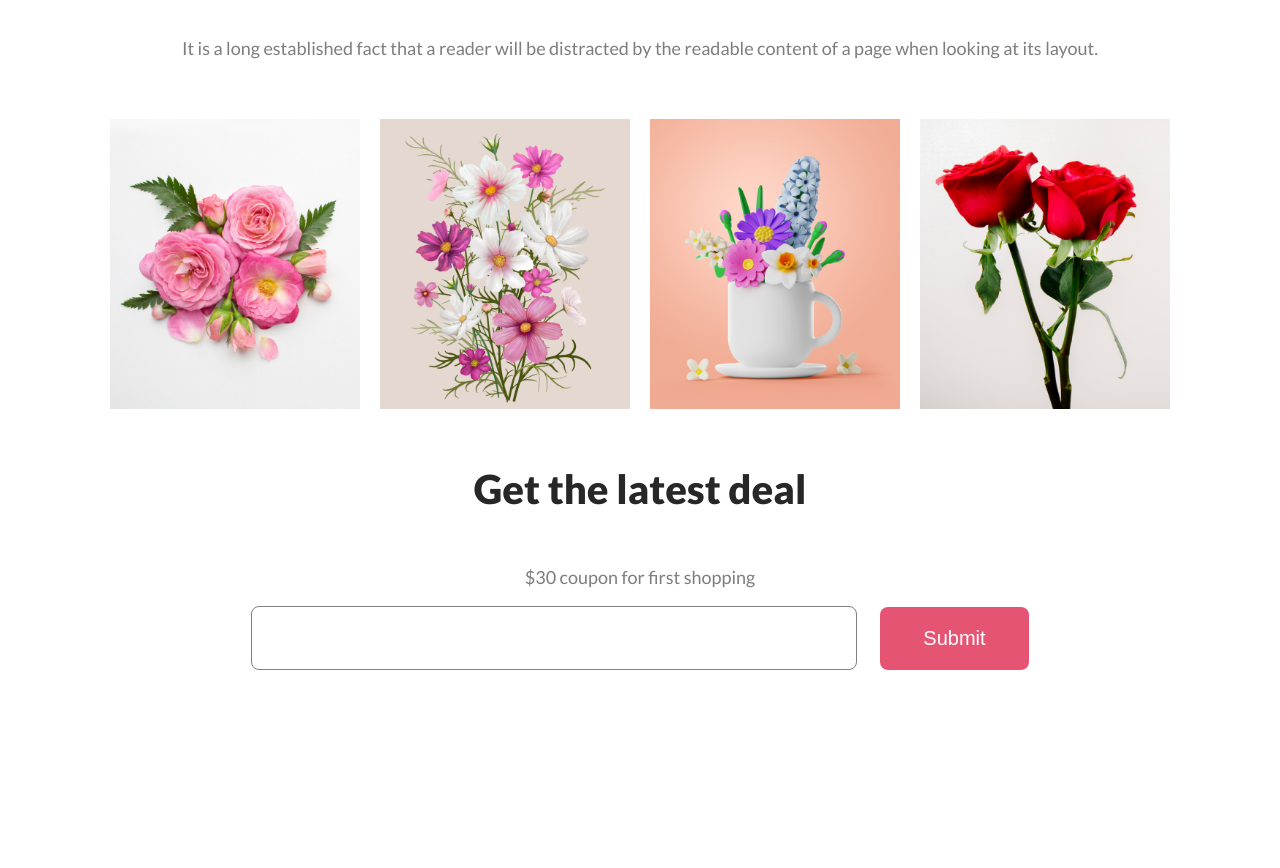
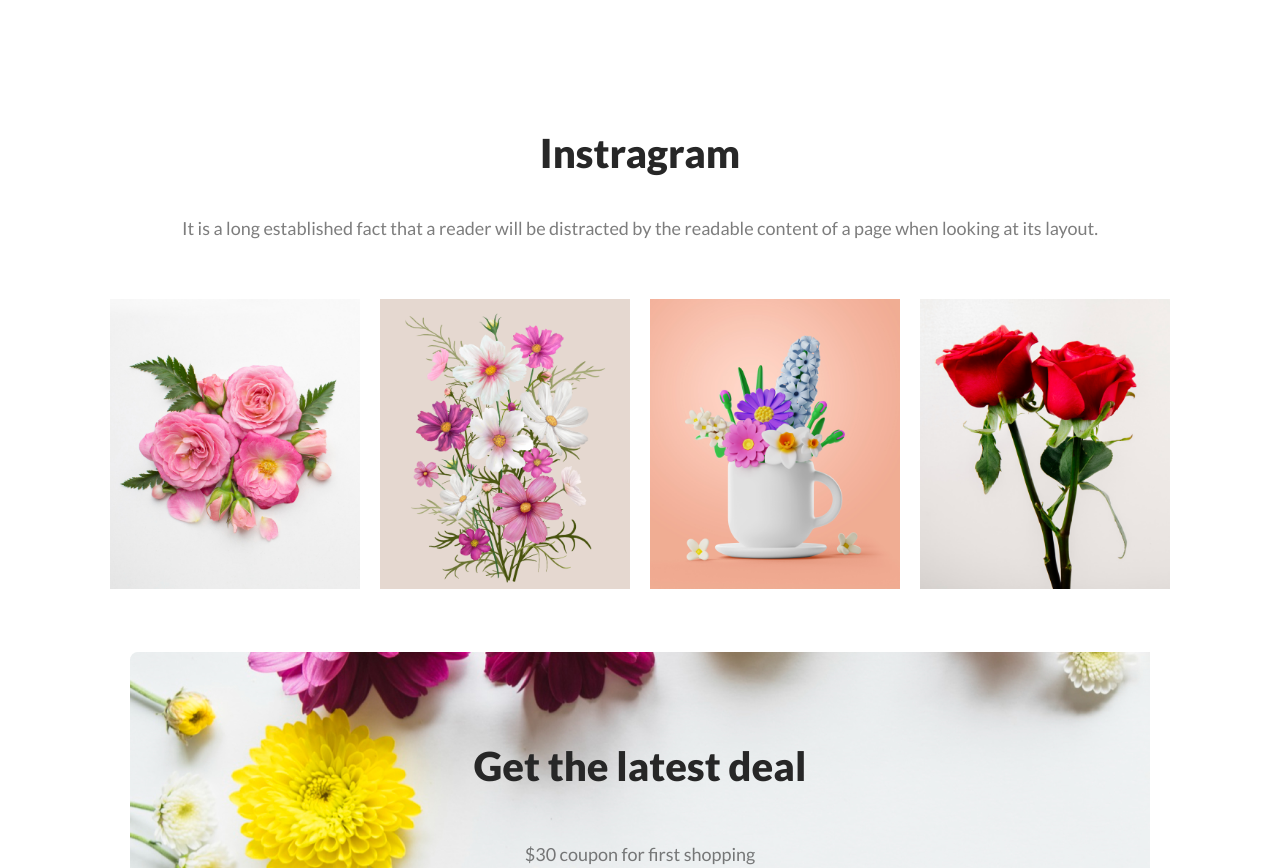
Before and after one commit to AnwarShah/flower-shop, a plain HTML site: page index.html in a window 1280 px wide. Shown: the part 2244-3112 px from the top of the page. Before the commit the page ends 2954 px from the top, so only its background shows below. Drawn offline with Linux system fonts and the light colour scheme.

Commit message:
subsciption section finished

```diff
--- a/index.html
+++ b/index.html
@@ -96,7 +96,7 @@
         </section>
 
         <section>
-            <div class="section-content">
+            <div class="section-content" id="subscription-section">
                 <div class="section-intro">
                     <h4 class="intro-title">Get the latest deal</h4>
                     <p class="intro-text">$30 coupon for first shopping</p>
--- a/styles/flower.css
+++ b/styles/flower.css
@@ -48,6 +48,7 @@ section{
 }
 
 .intro-title{
+    padding-top: 90px;
     color: #272727;
     font-size: 40px;
     font-weight: 800;
@@ -104,6 +105,12 @@ section{
 }
 
 /* subscription section */
+#subscription-section{
+    background: url('../assets/Rectangle\ 9.png') no-repeat left top;
+    min-height: 600px;
+    margin: 60px 30px;
+}
+
 #subscription-form {
     width: 800px;
     margin: auto;
```
